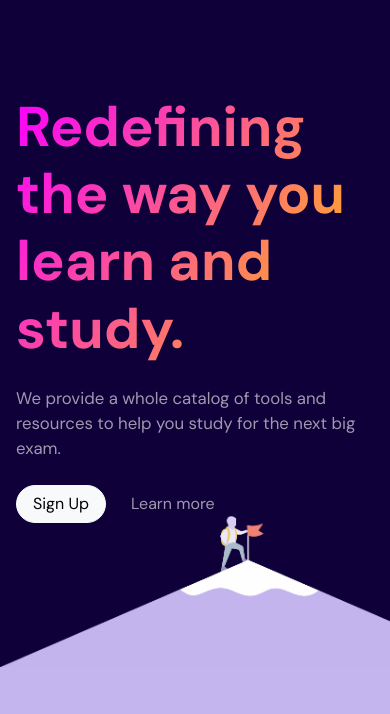
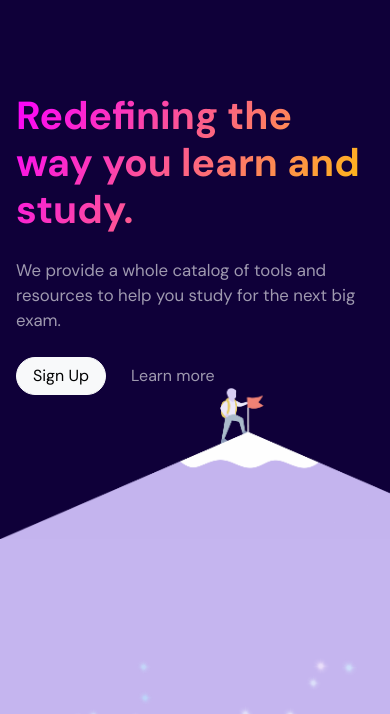
Before and after one commit to CSE-HighTechHighSchool/WS_2324_4, a plain HTML site: page index.html in a window 390 px wide. Shown: the part 51-765 px from the top of the page. Drawn offline with nearby package versions, Linux system fonts and the light colour scheme.

Commit message:
feat: Responsive font size for landing page hero

```diff
--- a/css/styles.css
+++ b/css/styles.css
@@ -81,15 +81,14 @@ body {
 
 /* Text gradient and font size */
 .landing-hero h1 {
-  font-size: 3.5rem;
-  font-weight: 800;
+  font-size: calc(2.2rem + 1vw);
   background: linear-gradient(121deg, #FA00FF 0%, #FFCB00 100%);
   -webkit-background-clip: text;
   -webkit-text-fill-color: transparent;
   background-clip: text;
 }
 
-/* Font size for text underneath hero title */
+/* Font size for description underneath hero title */
 .description {
   font-size: 1.05rem;
 }
@@ -334,6 +333,7 @@ main {
   z-index: 1;
 }
 
+/* Description underneath tools title */
 .tools-hero p {
   max-width: 480px;
 }
--- a/index.html
+++ b/index.html
@@ -76,8 +76,8 @@
       <!-- landing-hero = custom class for background and padding -->
       <div class="container">
         <div class="row">
-          <div class="col-sm-10 col-lg-6 col-xl-5 text-light">
-            <h1 class="mb-4">Redefining the way you learn and study.</h1>
+          <div class="col-sm-8 col-lg-6 col-xl-5 text-light">
+            <h1 class="mb-4 fw-bold">Redefining the way you learn and study.</h1>
             <p class="description mb-4 text-gray">
               We provide a whole catalog of tools and resources to help you study for the next big exam.
             </p>
```
